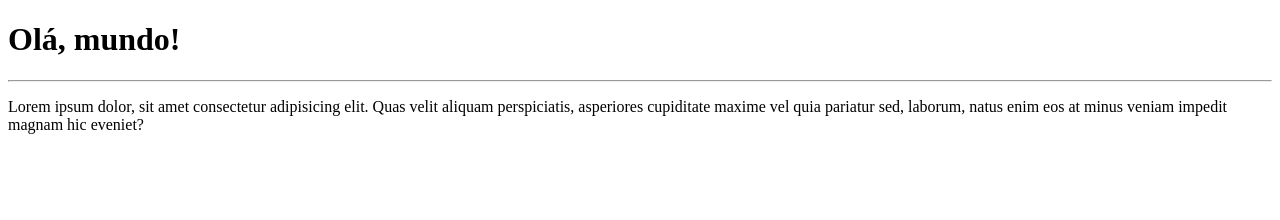
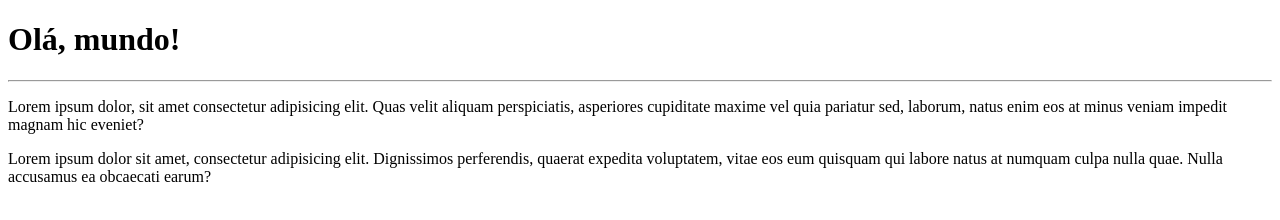
Before and after one commit to PedroHNC2107/ola-mundo, a plain HTML site: page SIte-Exemplo/index.html in a window 1280 px wide. Drawn offline with Linux system fonts and the light colour scheme.

Commit message:
Adicionaei um parágrafo

```diff
--- a/SIte-Exemplo/index.html
+++ b/SIte-Exemplo/index.html
@@ -9,5 +9,7 @@
     <h1>Olá, mundo!</h1>
     <hr>
     <p>Lorem ipsum dolor, sit amet consectetur adipisicing elit. Quas velit aliquam perspiciatis, asperiores cupiditate maxime vel quia pariatur sed, laborum, natus enim eos at minus veniam impedit magnam hic eveniet?</p>
+
+    <p>Lorem ipsum dolor sit amet, consectetur adipisicing elit. Dignissimos perferendis, quaerat expedita voluptatem, vitae eos eum quisquam qui labore natus at numquam culpa nulla quae. Nulla accusamus ea obcaecati earum?</p>
 </body>
 </html>
```
